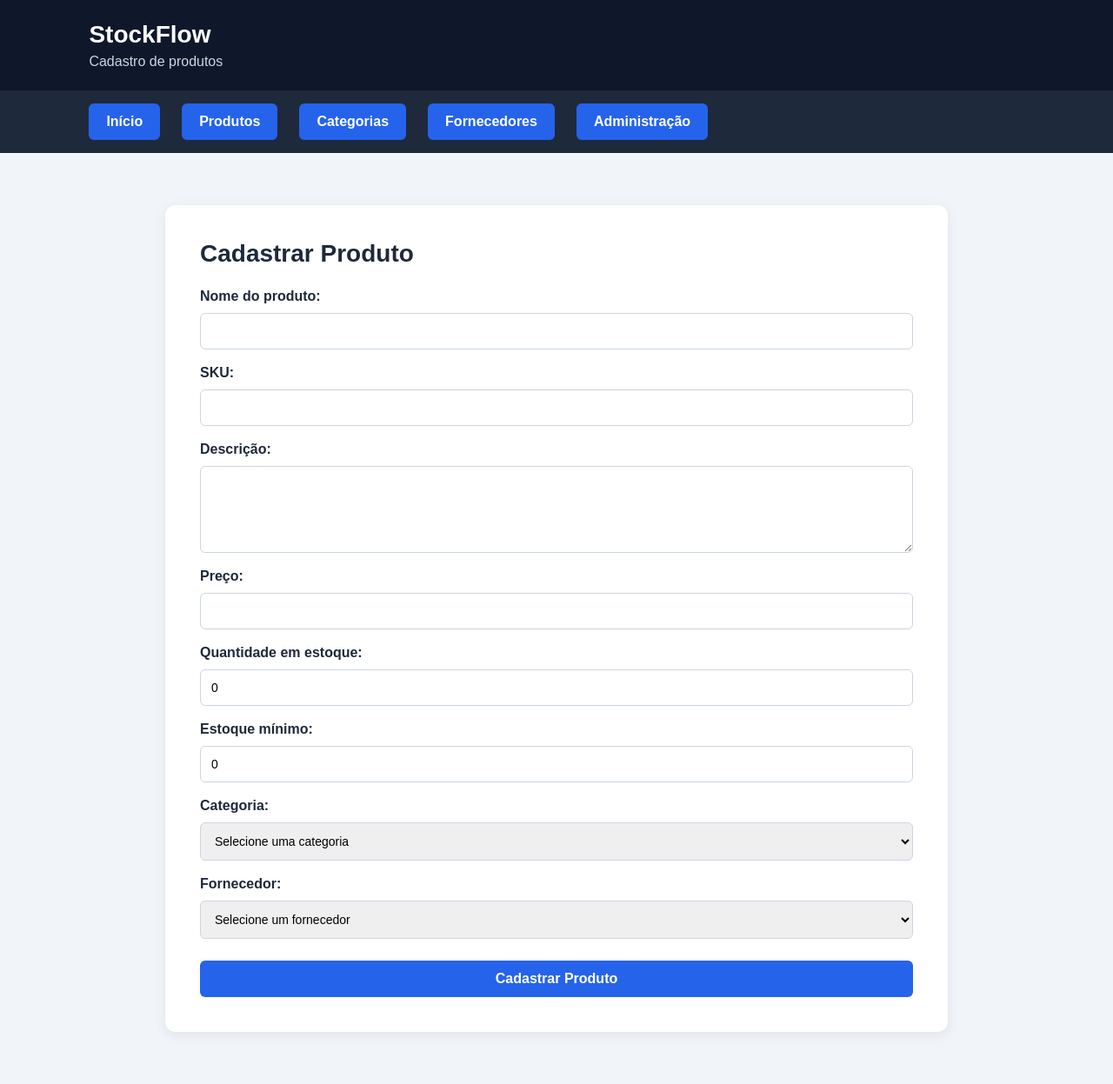
After one commit to DeyzonMuriel/StockFlow, a Django app: page /produtos/cadastrar/ in a window 1280 px wide. The commit adds this page. Shown: the whole page at 87% size. Run offline with Django 5.2, Linux system fonts and the light colour scheme; data that the repository does not hold is empty.

Commit message:
feat: cadastrando sem o admin

```diff
--- a/estoque/static/estoque/style.css
+++ b/estoque/static/estoque/style.css
@@ -128,3 +128,46 @@ td {
         min-width: 650px;
     }
 }
+
+form {
+    display: flex;
+    flex-direction: column;
+    gap: 10px;
+}
+
+form label {
+    font-weight: bold;
+    margin-top: 8px;
+}
+
+form input,
+form textarea,
+form select {
+    width: 100%;
+    padding: 12px;
+    border: 1px solid #cbd5e1;
+    border-radius: 6px;
+    font-family: Arial, sans-serif;
+    font-size: 14px;
+}
+
+form textarea {
+    min-height: 100px;
+    resize: vertical;
+}
+
+form button {
+    margin-top: 15px;
+    padding: 12px;
+    border: none;
+    border-radius: 6px;
+    background-color: #2563eb;
+    color: white;
+    font-size: 16px;
+    font-weight: bold;
+    cursor: pointer;
+}
+
+form button:hover {
+    background-color: #1d4ed8;
+}
--- /dev/null
+++ b/estoque/templates/estoque/cadastrar_produto.html
@@ -0,0 +1,81 @@
+{% load static %}
+
+<!DOCTYPE html>
+<html lang="pt-br">
+<head>
+    <meta charset="UTF-8">
+    <meta name="viewport" content="width=device-width, initial-scale=1.0">
+
+    <title>StockFlow | Cadastrar Produto</title>
+
+    <link rel="stylesheet" href="{% static 'estoque/style.css' %}">
+</head>
+
+<body>
+
+    <header>
+        <h1>StockFlow</h1>
+        <p>Cadastro de produtos</p>
+    </header>
+
+    <nav class="menu">
+        <a href="/">Início</a>
+        <a href="/produtos/">Produtos</a>
+        <a href="/categorias/">Categorias</a>
+        <a href="/fornecedores/">Fornecedores</a>
+        <a href="/admin/">Administração</a>
+    </nav>
+
+    <main>
+        <h2>Cadastrar Produto</h2>
+
+        <form method="post">
+            {% csrf_token %}
+
+            <label for="nome">Nome do produto:</label>
+            <input type="text" id="nome" name="nome" required>
+
+            <label for="sku">SKU:</label>
+            <input type="text" id="sku" name="sku" required>
+
+            <label for="descricao">Descrição:</label>
+            <textarea id="descricao" name="descricao"></textarea>
+
+            <label for="preco">Preço:</label>
+            <input type="number" id="preco" name="preco"
+                   min="0" step="0.01" required>
+
+            <label for="quantidade_estoque">Quantidade em estoque:</label>
+            <input type="number" id="quantidade_estoque"
+                   name="quantidade_estoque" min="0" value="0" required>
+
+            <label for="estoque_minimo">Estoque mínimo:</label>
+            <input type="number" id="estoque_minimo"
+                   name="estoque_minimo" min="0" value="0" required>
+
+            <label for="categoria">Categoria:</label>
+            <select id="categoria" name="categoria" required>
+                <option value="">Selecione uma categoria</option>
+                {% for categoria in categorias %}
+                    <option value="{{ categoria.id }}">
+                        {{ categoria.nome }}
+                    </option>
+                {% endfor %}
+            </select>
+
+            <label for="fornecedor">Fornecedor:</label>
+            <select id="fornecedor" name="fornecedor" required>
+                <option value="">Selecione um fornecedor</option>
+                {% for fornecedor in fornecedores %}
+                    <option value="{{ fornecedor.id }}">
+                        {{ fornecedor.nome }}
+                    </option>
+                {% endfor %}
+            </select>
+
+            <button type="submit">Cadastrar Produto</button>
+        </form>
+    </main>
+
+</body>
+</html>
--- a/estoque/urls.py
+++ b/estoque/urls.py
@@ -6,4 +6,9 @@ urlpatterns = [
     path("produtos/", views.listar_produtos, name="listar_produtos"),
     path("categorias/", views.listar_categorias, name="listar_categorias"),
     path("fornecedores/", views.listar_fornecedores, name="listar_fornecedores"),
+    path(
+    "produtos/cadastrar/",
+    views.cadastrar_produto,
+    name="cadastrar_produto",
+),
 ]
--- a/estoque/views.py
+++ b/estoque/views.py
@@ -1,4 +1,4 @@
-from django.shortcuts import render
+from django.shortcuts import render, redirect
 from .models import Produto, Categoria, Fornecedor
 
 def inicio(request):
@@ -31,3 +31,39 @@ def listar_fornecedores(request):
         "estoque/fornecedores.html",
         {"fornecedores": fornecedores}
     )
+
+def cadastrar_produto(request):
+    if request.method == "POST":
+        nome = request.POST.get("nome")
+        sku = request.POST.get("sku")
+        descricao = request.POST.get("descricao")
+        preco = request.POST.get("preco")
+        quantidade_estoque = request.POST.get("quantidade_estoque")
+        estoque_minimo = request.POST.get("estoque_minimo")
+        categoria_id = request.POST.get("categoria")
+        fornecedor_id = request.POST.get("fornecedor")
+
+        Produto.objects.create(
+            nome=nome,
+            sku=sku,
+            descricao=descricao,
+            preco=preco,
+            quantidade_estoque=quantidade_estoque,
+            estoque_minimo=estoque_minimo,
+            categoria_id=categoria_id,
+            fornecedor_id=fornecedor_id,
+        )
+
+        return redirect("listar_produtos")
+
+    categorias = Categoria.objects.all()
+    fornecedores = Fornecedor.objects.all()
+
+    return render(
+        request,
+        "estoque/cadastrar_produto.html",
+        {
+            "categorias": categorias,
+            "fornecedores": fornecedores,
+        }
+    )
```
